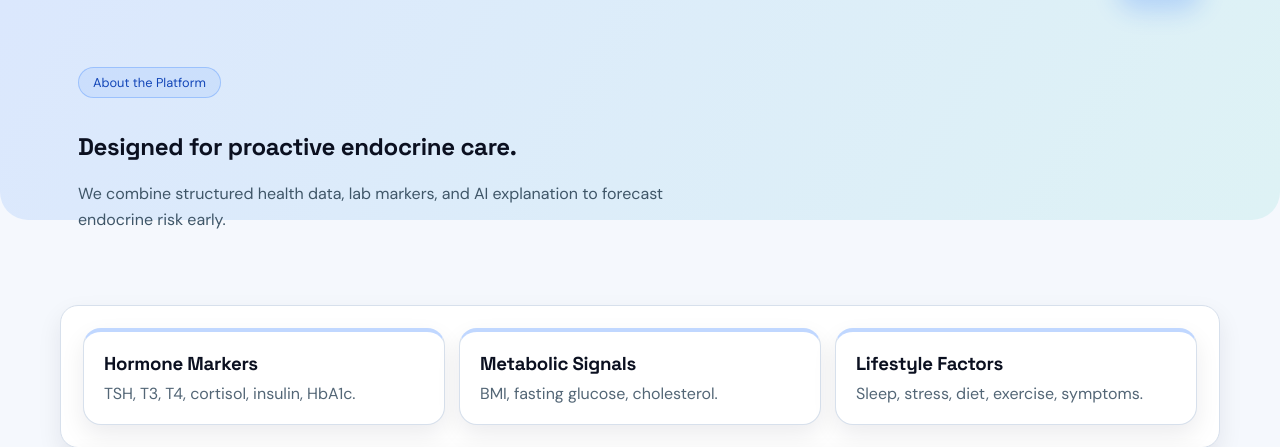
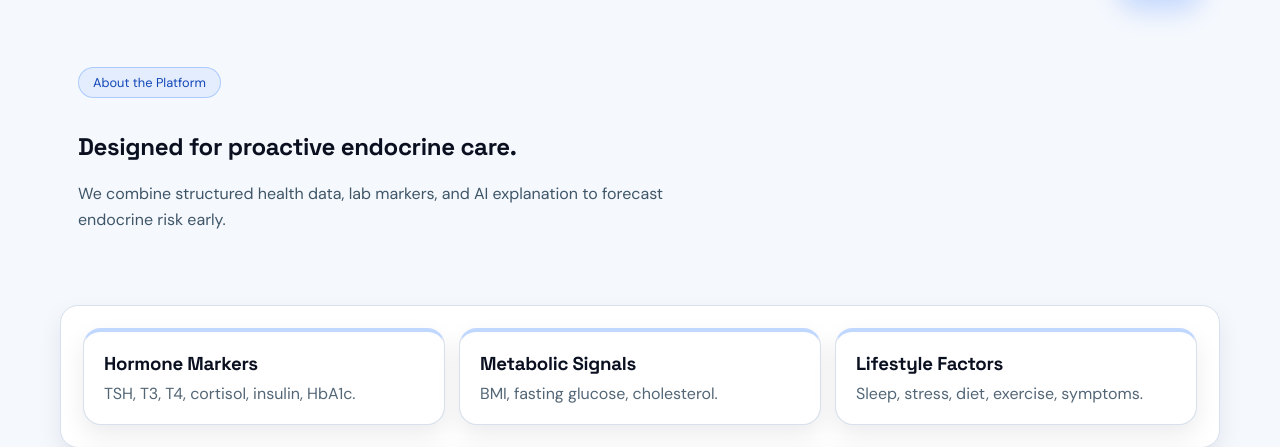
Before and after one commit to endocrineai-hub/endocrine-ai, a Flask app: page /about in a window 1280 px wide. Shown: the part 45-492 px from the top of the page. Run offline with Flask 3, Linux system fonts and the light colour scheme.

Commit message:
Remove hero background slab

```diff
--- a/backend/static/css/styles.css
+++ b/backend/static/css/styles.css
@@ -92,15 +92,7 @@ h1, h2, h3, h4, .logo {
   overflow: hidden;
 }
 .hero::before {
-  content: "";
-  position: absolute;
-  left: 0;
-  right: 0;
-  top: -40px;
-  height: 260px;
-  background: linear-gradient(120deg, rgba(31, 111, 255, 0.12), rgba(17, 191, 174, 0.1));
-  border-radius: 28px;
-  z-index: -1;
+  display: none;
 }
 .hero-grid {
   display: grid;
```
